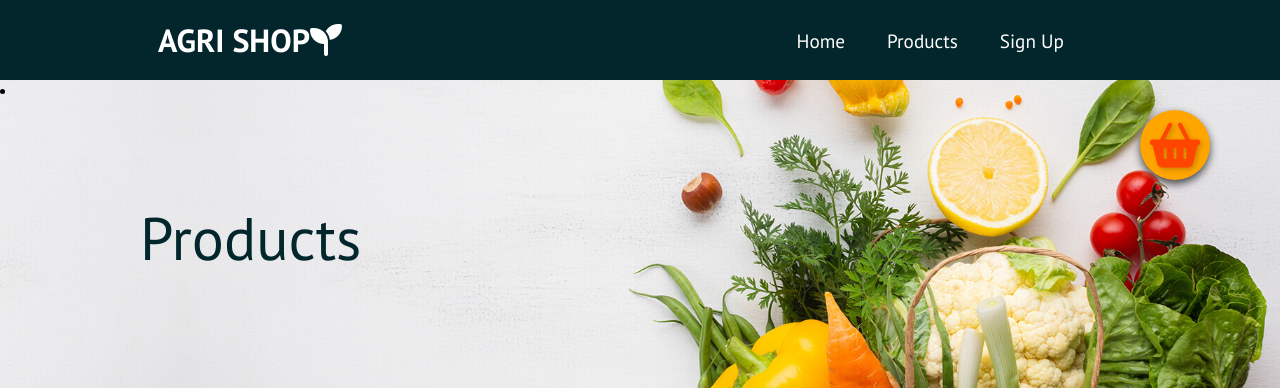
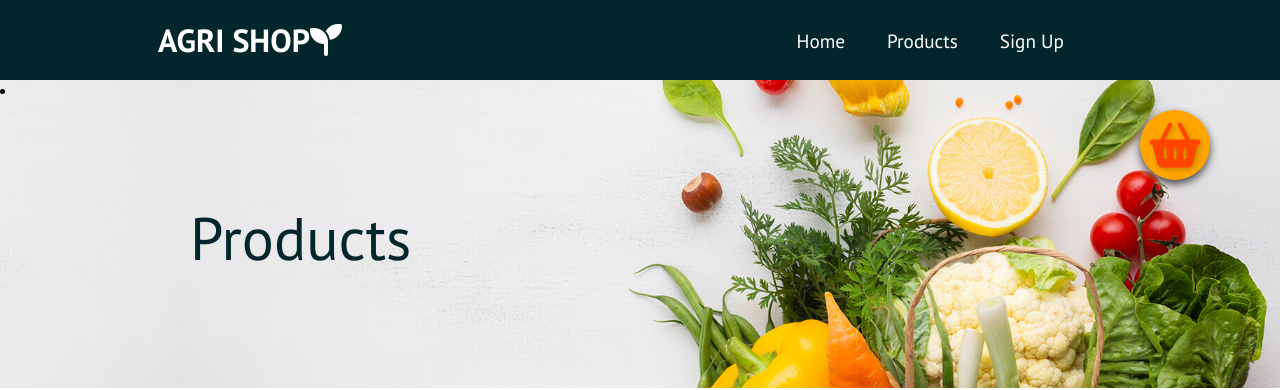
Before and after one commit to MKristinaa/AgriShop-React, a React (Create React App) app: page /product in a window 1280 px wide. Shown: the top 390 px of the page. Built offline with nearby package versions, Linux system fonts and the light colour scheme; no server answers.

Commit message:
Fixed and improved the products page

```diff
--- a/src/components/pages/Product.css
+++ b/src/components/pages/Product.css
@@ -20,6 +20,7 @@
 .top-text {
   font-size: 60px;
   color: #03262c;
+  padding-left: 50px;
 }
 
 /* CART BUTTON */
```
